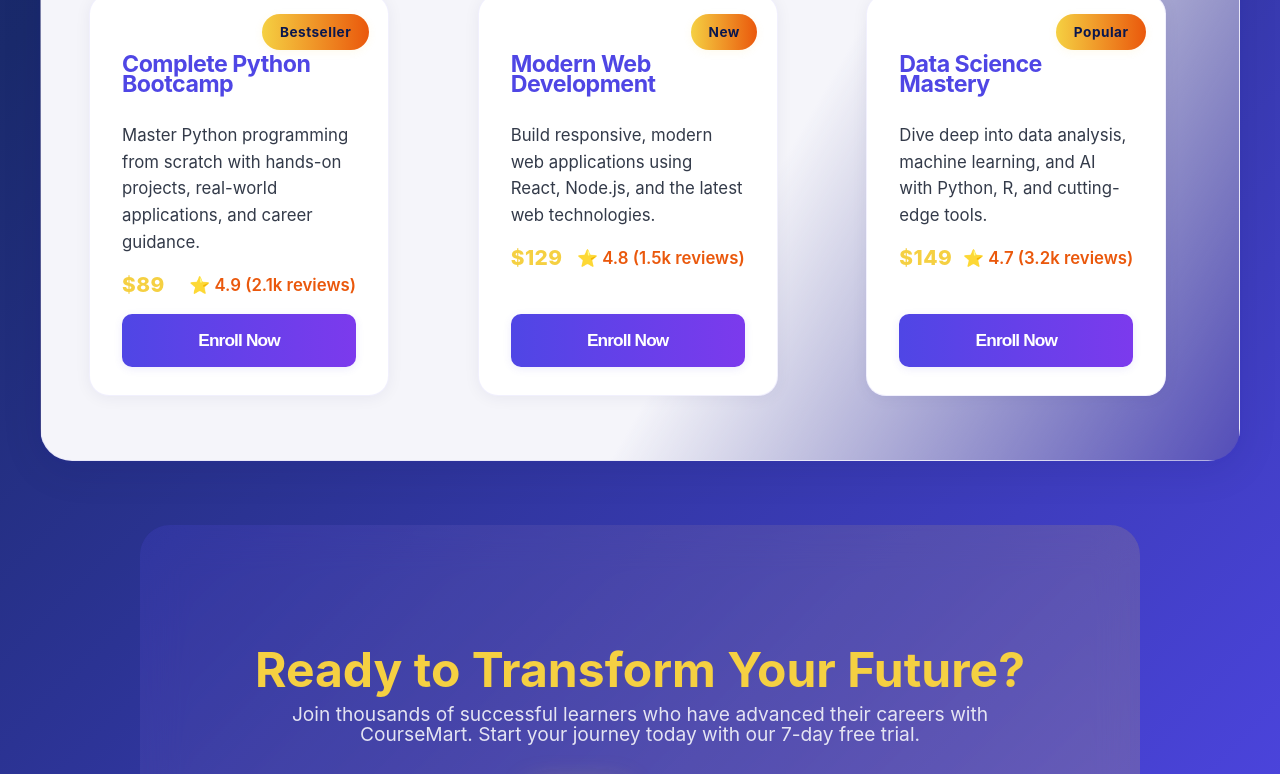
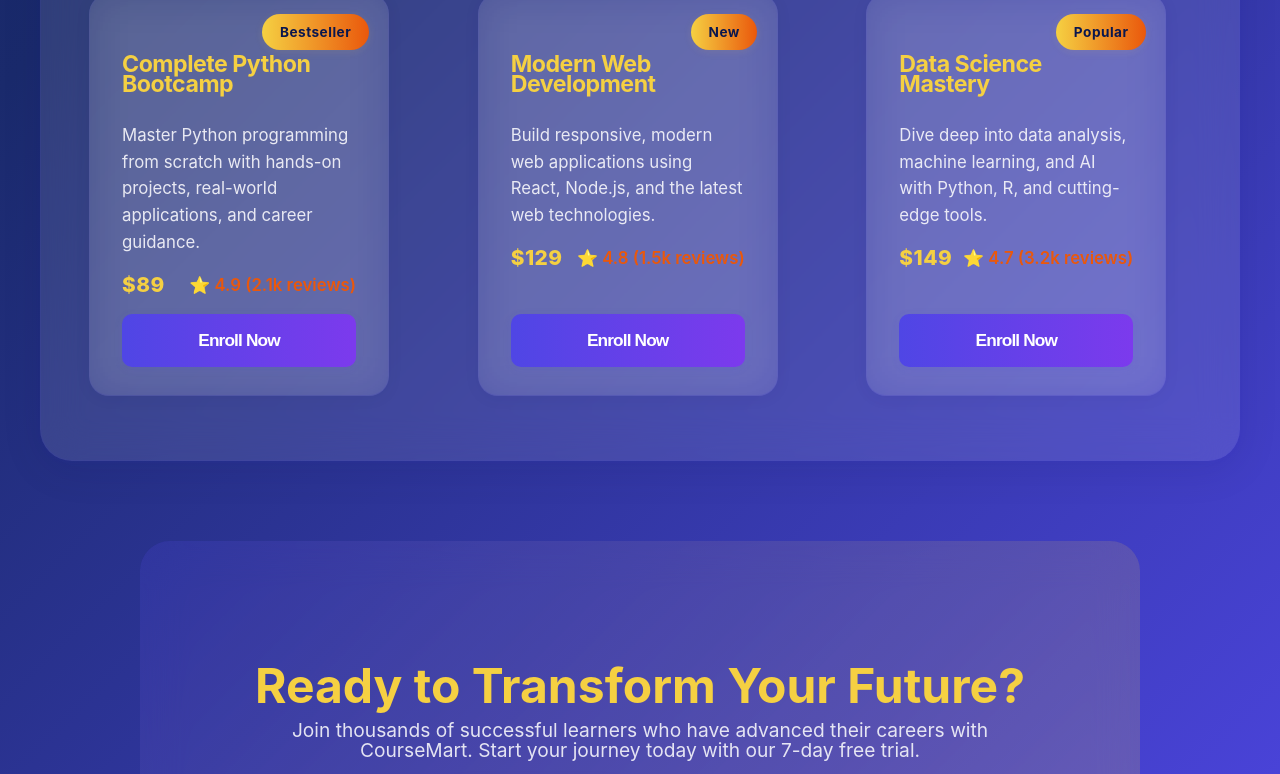
Before and after one commit to PavelAC/CourseMart, an Angular app: page / in a window 1280 px wide. Shown: the part 2120-2894 px from the top of the page. Built offline with nearby package versions, Linux system fonts and the light colour scheme.

Commit message:
color fix

```diff
--- a/src/app/pages/contact/contact.component.css
+++ b/src/app/pages/contact/contact.component.css
@@ -122,6 +122,28 @@
 .form-group input::placeholder,
 .form-group textarea::placeholder {
   color: rgba(245, 245, 250, 0.5);
+}
+
+.contact__cta {
+  display: inline-flex;
+  place-content: center;
+  gap: 1rem;
+  padding: 1.3rem 2.7rem;
+  background: linear-gradient(90deg, #F5D042, #ea580c);
+  color: var(--clr-dark);
+  text-decoration: none;
+  border-radius: 50px;
+  font-weight: 700;
+  font-size: 1.25rem;
+  box-shadow: 0 10px 30px rgba(245, 208, 66, 0.25);
+  transition: all 0.3s cubic-bezier(0.4, 0, 0.2, 1);
+  overflow: hidden;
+}
+
+.contact__cta:hover {
+  transform: translateY(-6px) scale(1.04);
+  box-shadow: 0 20px 40px rgba(245, 208, 66, 0.35);
+  background-position: 100% 0;
 }
 
 /* Contact Info Section */
--- a/src/app/pages/contact/contact.component.html
+++ b/src/app/pages/contact/contact.component.html
@@ -36,8 +36,8 @@
         </label>
         <textarea id="message" name="message" rows="5" placeholder="Tell us how we can help you..." required></textarea>
       </div>
-      <button type="submit" class="btn btn-primary">
-        <span class="btn-text">Send Message</span>
+      <button type="submit" class="contact__cta">
+        Send Message
         <span>→</span>
       </button>
     </form>
--- a/src/app/pages/home/home-main.css
+++ b/src/app/pages/home/home-main.css
@@ -64,7 +64,6 @@
 	max-width: 1200px;
 	margin: 4rem auto;
 	padding: 4rem 2rem 3rem 2rem;
-	background: linear-gradient(120deg, rgb(245, 245, 250) 60%, rgba(245,208,66,0.10) 100%);
 	border-radius: 32px;
 	box-shadow: 0 8px 40px 0 rgba(10,23,78,0.10), 0 1.5px 6px 0 rgba(79,70,229,0.08);
 	border: 1.5px solid rgba(79,70,229,0.08);
@@ -86,7 +85,6 @@
 	gap: 2.5rem 2rem;
 }
 .course-card {
-	background: #fff;
 	border-radius: 20px;
 	box-shadow: 0 2px 16px 0 rgba(10,23,78,0.06);
 	border: 1.5px solid rgba(79,70,229,0.08);
@@ -119,11 +117,11 @@
 	font-size: 1.45rem;
 	font-weight: 700;
 	margin-bottom: 0.7rem;
-	color: var(--clr-indigo);
+	color: var(--clr-accent);
 	letter-spacing: -0.5px;
 }
 .course-description {
-	color: #222a3a;
+	color: var(--clr-light);
 	opacity: 0.92;
 	margin-bottom: 1.2rem;
 	line-height: 1.6;
@@ -172,13 +170,11 @@
 .cta-section {
 	text-align: center;
 	padding: 6rem 2rem;
-	margin: 4rem 0;
+	margin: 5rem auto;
 	background: linear-gradient(135deg, rgba(79,70,229,0.2) 0%, rgba(245,208,66,0.2) 100%);
 	backdrop-filter: blur(20px);
 	border-radius: 30px;
 	max-width: 1000px;
-	margin-left: auto;
-	margin-right: auto;
 }
 .cta-title {
 	font-size: clamp(2rem, 5vw, 3rem);
--- a/src/app/pages/home/home.html
+++ b/src/app/pages/home/home.html
@@ -87,10 +87,10 @@
 		</div>
 	</section>
 
-	<section class="featured-courses">
+	<section class="featured-courses glass-section">
 		<h2>Featured Courses</h2>
 		<div class="courses-grid">
-			<div class="course-card">
+			<div class="course-card glass-card">
 				<div class="course-badge">Bestseller</div>
 				<h3 class="course-title">Complete Python Bootcamp</h3>
 				<p class="course-description">
@@ -104,7 +104,7 @@
 				</div>
 				<button class="course-btn">Enroll Now</button>
 			</div>
-			<div class="course-card">
+			<div class="course-card glass-card">
 				<div class="course-badge">New</div>
 				<h3 class="course-title">Modern Web Development</h3>
 				<p class="course-description">
@@ -118,7 +118,7 @@
 				</div>
 				<button class="course-btn">Enroll Now</button>
 			</div>
-			<div class="course-card">
+			<div class="course-card glass-card">
 				<div class="course-badge">Popular</div>
 				<h3 class="course-title">Data Science Mastery</h3>
 				<p class="course-description">
@@ -142,8 +142,8 @@
 			Start your journey today with our 7-day free trial.
 		</p>
 		<div class="cta-buttons">
-			<a href="#" class="btn-primary">Start Free Trial</a>
-			<a href="#" class="btn-secondary">Browse Courses</a>
+			<a href="#" class="btn btn-primary cta-buttons">Start Free Trial</a>
+			<a href="#" class="btn btn-secondary cta-buttons">Browse Courses</a>
 		</div>
 	</section>
 </div>
```
